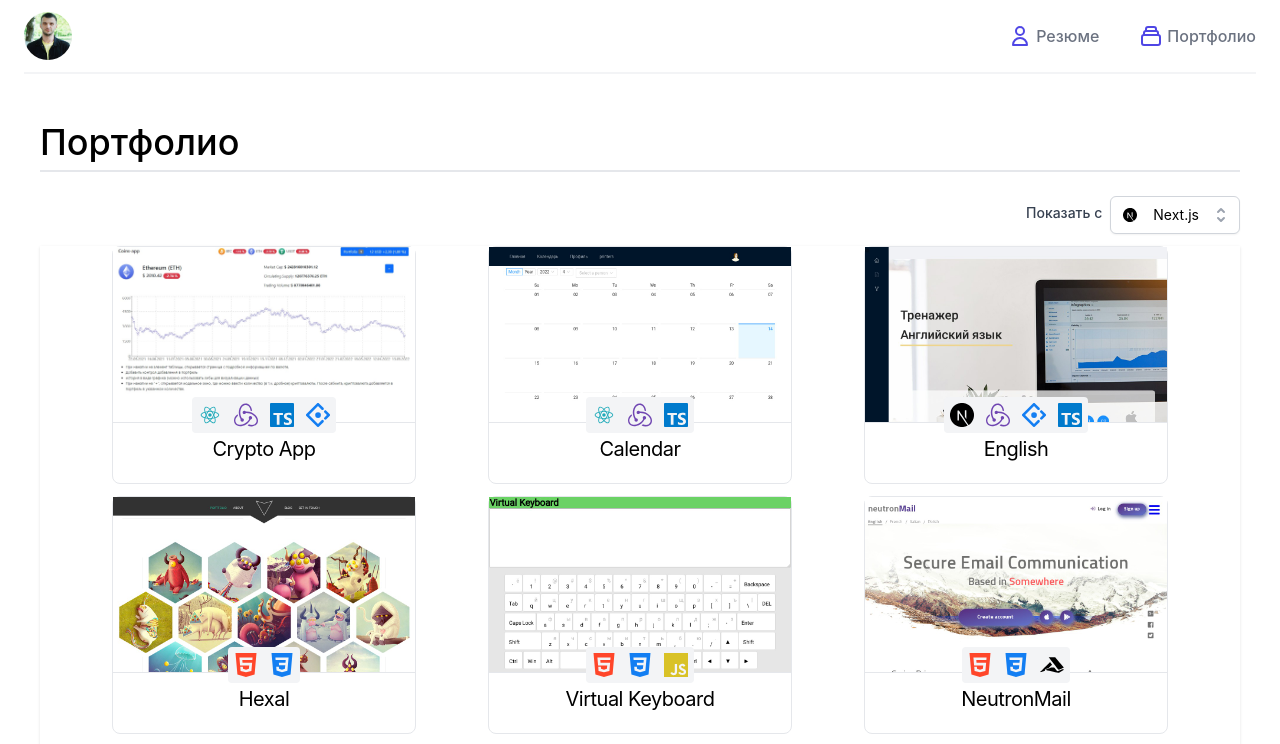
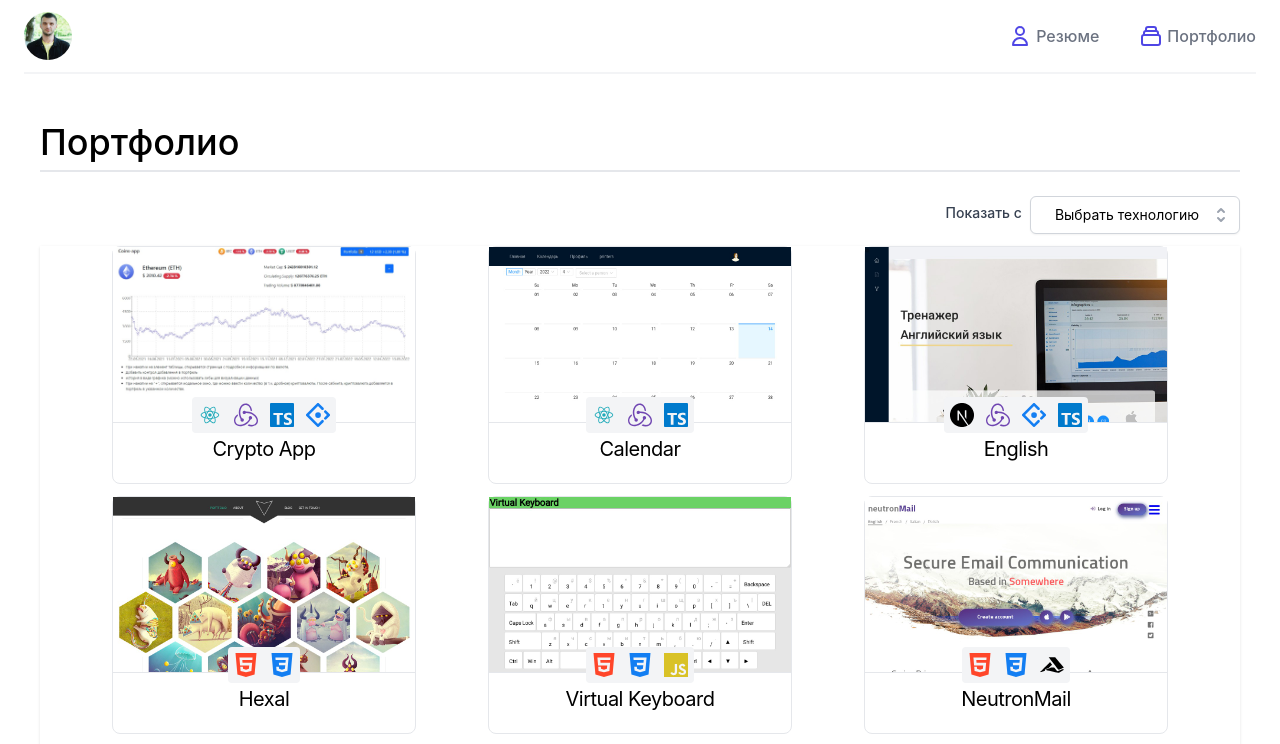
Before and after one commit to sklevzhic/cv, a Next.js app: page /portfolio in a window 1280 px wide. Shown: the top 744 px of the page. Built offline with nearby package versions, Linux system fonts and the light colour scheme.

Commit message:
fixed bug in the filter component

```diff
--- a/app/components/FilterInputItem.tsx
+++ b/app/components/FilterInputItem.tsx
@@ -6,11 +6,12 @@ import {HiSelector, HiCheck} from "react-icons/hi"
 import {icons} from "../consts/icons";
 import Icon from "./Icon";
 import {useDispatch, useSelector} from "react-redux";
-import { useRouter } from "next/router";
+import {useRouter} from "next/router";
 import {setTechnologies} from "../../store/slices/portfolioSlice"
 import {RootState} from "../../store";
+import {ITag} from "../models/ITag";
 
-let arrForSelect: any[] = Object.keys(icons).map(key => {
+let arrForSelect: ITag[] = Object.keys(icons).map(key => {
     return {
         "value": key,
         "label": icons[key].label,
@@ -18,6 +19,7 @@ let arrForSelect: any[] = Object.keys(icons).map(key => {
         "color": icons[key].color,
     }
 })
+
 interface FilterInputItemProps {
 
 }
@@ -25,39 +27,45 @@ interface FilterInputItemProps {
 const FilterInputItem: FC<FilterInputItemProps> = ({}) => {
     const router = useRouter()
     const dispatch = useDispatch()
-    const [selected, setSelected] = useState(arrForSelect[1])
+    const [selected, setSelected] = useState<ITag | undefined>()
     const technologiesStore = useSelector((state: RootState) => state.portfolio.technologies)
     const items = useSelector((state: RootState) => state.portfolio.items)
     useEffect(() => {
         if (router.query.technology) {
-           dispatch(setTechnologies( router.query.technology.toString() ))
+            dispatch(setTechnologies(router.query.technology.toString()))
         } else {
-           dispatch(setTechnologies( "all" ))
+            dispatch(setTechnologies("all"))
         }
     }, [router.query.technology])
 
     const changeFilter = (obj: any) => {
         setSelected(obj)
         router.replace({
-            query: { ...router.query, technology: obj.value },
+            query: {...router.query, technology: obj.value},
         })
-
     }
 
     return (
         <>
-            {
-                selected && <Listbox value={selected} onChange={changeFilter}>
+            <Listbox value={selected} onChange={changeFilter}>
                 {({open}) => (
                     <>
-                            <Listbox.Label className="block text-sm font-medium text-gray-700 mr-2">Показать с </Listbox.Label>
+                        <Listbox.Label className="block text-sm font-medium text-gray-700 mr-2">Показать
+                            с </Listbox.Label>
                         <div className="mt-1 relative">
                             <Listbox.Button
                                 className="relative w-full bg-white border border-gray-300 rounded-md shadow-sm pl-3 pr-10 py-2 text-left cursor-default focus:outline-none focus:ring-1 focus:ring-indigo-500 focus:border-indigo-500 sm:text-sm">
+                                { selected ? <>
                                     <span className="flex items-center">
                                   <Icon icon={selected?.icon} color={selected?.color}/>
                                 <span className="ml-3 block truncate">{selected?.label}</span>
                               </span>
+                                </> : <>
+                                    <span className="flex items-center">
+                                <span className="ml-3 block truncate">Выбрать технологию</span>
+                              </span>
+                                </>}
+
                                 <span
                                     className="ml-3 absolute inset-y-0 right-0 flex items-center pr-2 pointer-events-none">
                                 <HiSelector className="h-5 w-5 text-gray-400" aria-hidden="true"/>
@@ -76,7 +84,7 @@ const FilterInputItem: FC<FilterInputItemProps> = ({}) => {
                                     {arrForSelect.map((item) => {
                                         return <Listbox.Option
                                             key={item.value}
-                                                className={({ active }) =>
+                                            className={({active}) =>
                                                 classNames(
                                                     active ? 'text-white bg-indigo-600' : 'text-gray-900',
                                                     'cursor-default select-none relative py-2 pl-3 pr-9'
@@ -115,7 +123,6 @@ const FilterInputItem: FC<FilterInputItemProps> = ({}) => {
                     </>
                 )}
             </Listbox>
-            }
         </>
 
     )
```
Lines whose indentation alone changed are shown as unchanged.
